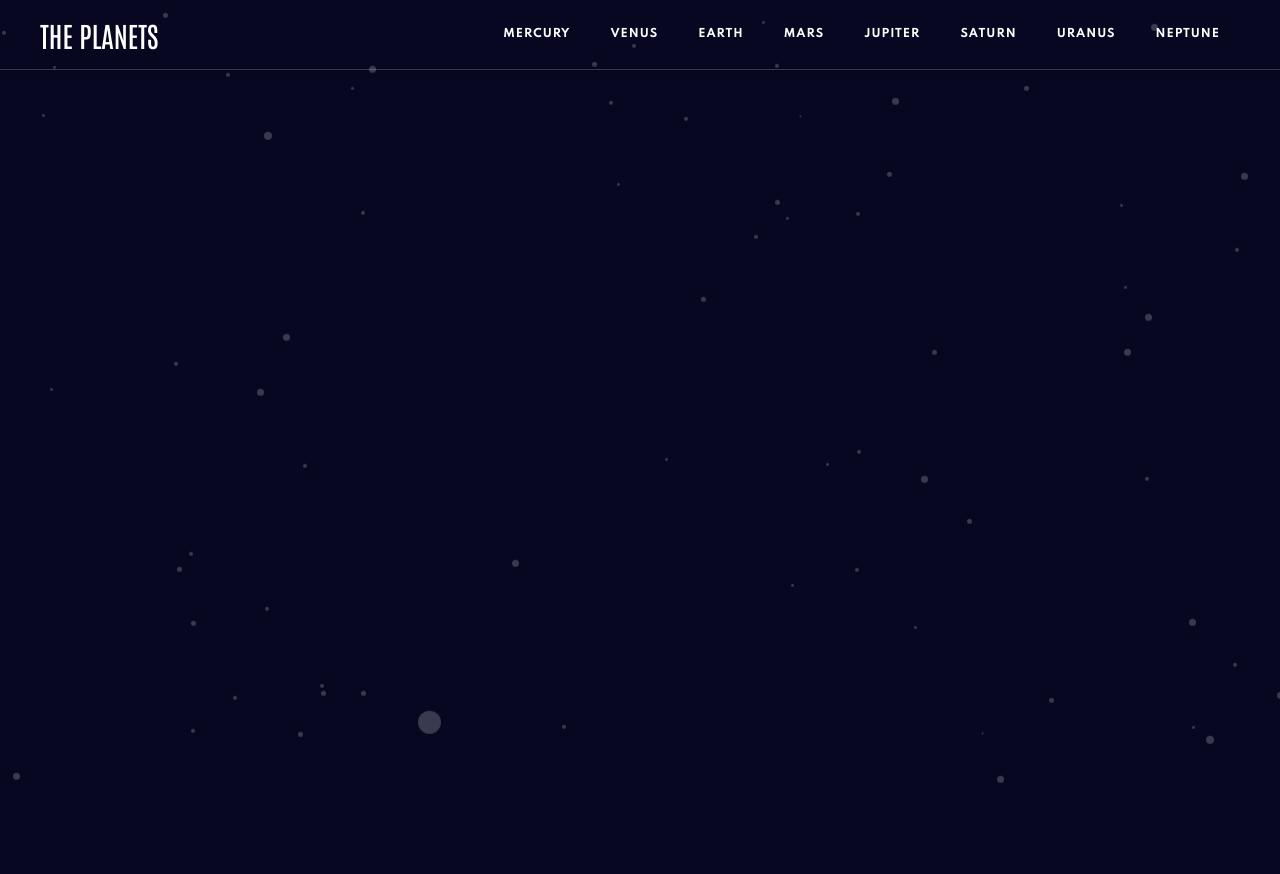
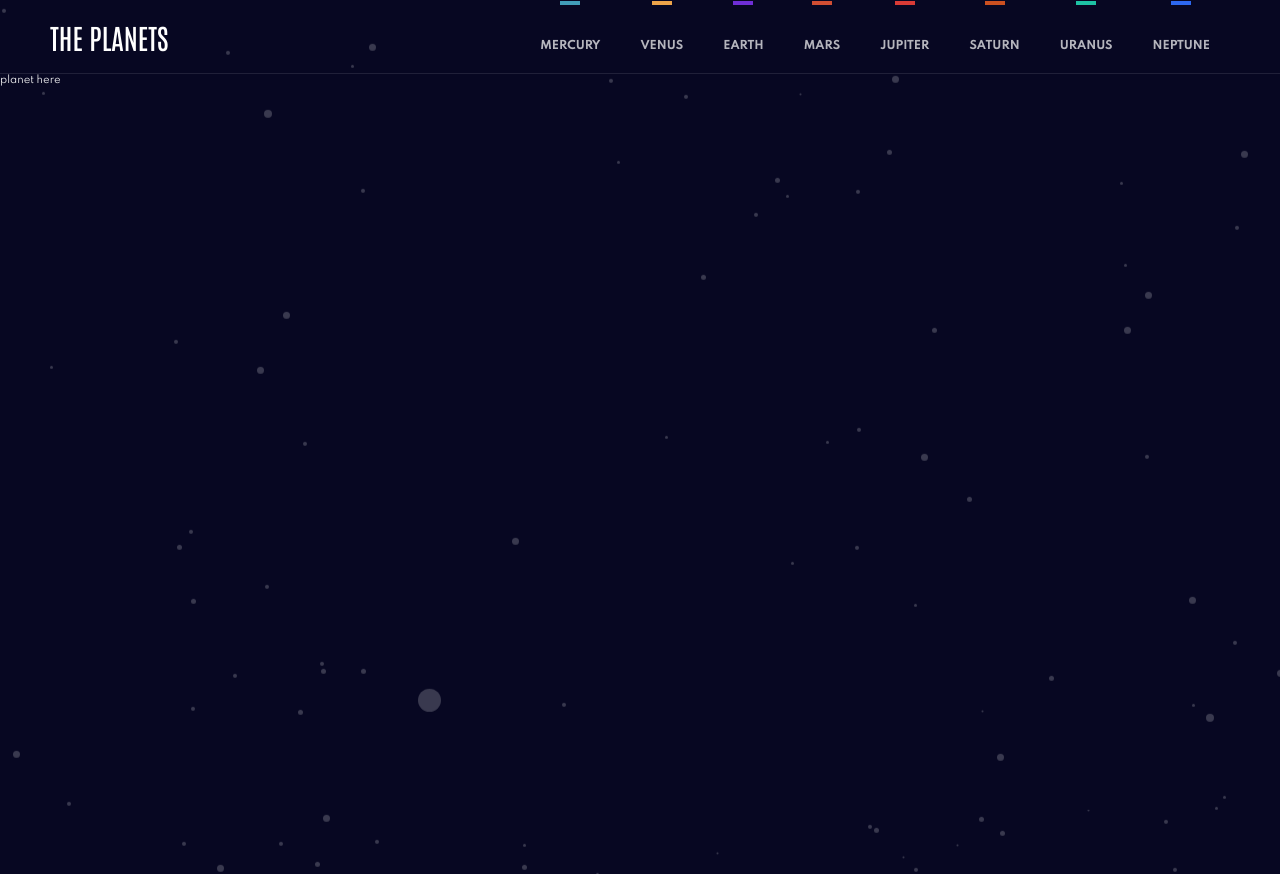
Before and after one commit to cedcodes/netflix, a React (Create React App) app: page / in a window 1280 px wide. Before the commit the page ends 800 px from the top, so only its background shows below. Built offline with nearby package versions, Linux system fonts and the light colour scheme.

Commit message:
Done: Navbar

```diff
--- a/src/components/Background.js
+++ b/src/components/Background.js
@@ -1,12 +1,11 @@
 import React from 'react';
 import styled, { keyframes } from 'styled-components';
+import data from '../data/data.json';
 import Nav from './Nav';
 import Planets from './Planets';
 
 import stars from '../images/background-stars.svg';
-
 const starsBg = '../images/background-stars.svg';
-
 const BgAnimation = keyframes`
 0%{
   transform:translate3d(0,0,0)
@@ -37,7 +36,7 @@ const Background = () => {
     <>
       <Bg>
         <Nav />
-        <Planets />
+        <Planets planets={data} />
       </Bg>
     </>
   );
--- /dev/null
+++ b/src/components/Nav/Links.js
@@ -0,0 +1,201 @@
+import React, { useState } from 'react';
+import styled from 'styled-components';
+import chevron from '../../images/icon-chevron.svg';
+import planets from '../../data/data.json';
+
+const NavLogo = styled.h1`
+  text-transform: uppercase;
+  font-size: 2.8rem;
+  font-weight: 500;
+`;
+const NavList = styled.nav`
+  position: fixed;
+  background: var(--bgColor);
+  top: 8rem;
+  padding: 2rem 4rem;
+  left: 0;
+  right: 0;
+  height: 100%;
+  transform: ${({ open }) => (open ? 'translateX(0)' : 'translateX(100%)')};
+  transition: transform 0.3s ease-in-out;
+
+  @media (min-width: 768px) {
+    position: static;
+    transform: translateX(0);
+    display: flex;
+    align-items: center;
+    padding: 2rem 0 1rem;
+  }
+`;
+const NavLink = styled.span`
+  color: hsla(0, 0%, 100%, 70%);
+  cursor: pointer;
+  text-transform: uppercase;
+  font-size: 1.5rem;
+  font-weight: 700;
+  padding: 2rem 1rem 2rem 5rem;
+  display: block;
+  border-bottom: 1px solid;
+  border-color: hsla(0, 0%, 100%, 10%);
+  display: flex;
+  align-items: center;
+  justify-content: space-between;
+  transition: 0.4s ease;
+  img {
+    width: 1.5rem;
+    opacity: 0.4;
+  }
+
+  &:before {
+    content: '';
+    width: 2rem;
+    height: 2rem;
+    border-radius: 50%;
+    background: white;
+    position: absolute;
+    left: 5.5rem;
+  }
+  &.mercury {
+    &::before {
+      background-color: var(--mercury);
+    }
+  }
+
+  &.venus {
+    &::before {
+      background-color: var(--venus);
+    }
+  }
+
+  &.earth {
+    &::before {
+      background-color: var(--earth);
+    }
+  }
+
+  &.mars {
+    &::before {
+      background-color: var(--mars);
+    }
+  }
+
+  &.jupiter {
+    &::before {
+      background-color: var(--jupiter);
+    }
+  }
+
+  &.saturn {
+    &::before {
+      background-color: var(--saturn);
+    }
+  }
+
+  &.uranus {
+    &::before {
+      background-color: var(--uranus);
+    }
+  }
+
+  &.neptune {
+    &::before {
+      background-color: var(--neptune);
+    }
+  }
+
+  &:hover,
+  &.active {
+    color: hsla(0, 0%, 100%, 100%);
+    border-color: hsla(0, 0%, 100%, 100%);
+    img {
+      opacity: 1;
+    }
+  }
+
+  @media (min-width: 768px) {
+    display: block;
+    position: relative;
+    margin: 0 2rem;
+    padding: 2rem 0rem 1rem;
+    border-bottom: 0;
+    font-size: 1.1rem;
+
+    &:hover,
+    &.active {
+      color: hsla(0, 0%, 100%, 100%);
+
+      &::before {
+        width: 100%;
+      }
+    }
+
+    &::before {
+      bottom: -10px;
+      left: 50%;
+      height: 4px;
+      width: 0;
+      transform: translateX(-50%);
+      transition: width 0.4s cubic-bezier(0.165, 0.84, 0.44, 1);
+      background: white;
+      border-radius: 0;
+    }
+    img {
+      display: none;
+    }
+  }
+  @media (min-width: 1100px) {
+    &::before {
+      top: -19px;
+      left: 50%;
+      height: 4px;
+      width: 0;
+      transform: translateX(-50%);
+      transition: width 0.4s cubic-bezier(0.165, 0.84, 0.44, 1);
+      background: white;
+      border-radius: 0;
+    }
+  }
+`;
+
+const Links = ({ handleChangePlanet, open }) => {
+  const [activePlanet, setActivePlanet] = useState('mercury', 'venus');
+
+  function handleNewPlanet(index, planetName) {
+    handleChangePlanet(index, planetName);
+    setActivePlanet(planetName.toLowerCase());
+  }
+
+  return (
+    <>
+      <NavLogo>The Planets</NavLogo>
+
+      <NavList open={open}>
+        {planets.map((planet, index) => {
+          let name = planet.name.toLocaleLowerCase();
+          return (
+            <NavLink key={index} className={name}>
+              {name}
+              <img src={chevron} alt="chevron" />
+            </NavLink>
+          );
+        })}
+
+        {/* <NavLink className=></NavLink> */}
+
+        {/* <NavLink className="mercury">
+          Mercury
+          <img src={chevron} alt="chevron" />
+        </NavLink> */}
+        {/* <NavLink>Venus</NavLink>
+        <NavLink>Earth</NavLink>
+        <NavLink>Mars</NavLink>
+        <NavLink>Jupiter</NavLink>
+        <NavLink>Saturn</NavLink>
+        <NavLink>Uranus</NavLink>
+        <NavLink>Neptune</NavLink> */}
+      </NavList>
+    </>
+  );
+};
+
+export default Links;
--- a/src/components/Nav/Nav.styles.js
+++ /dev/null
@@ -1,114 +0,0 @@
-import styled from 'styled-components';
-
-export const NavWrapper = styled.header`
-  /* background: blue; */
-  display: flex;
-  align-items: center;
-  justify-content: space-between;
-  height: 7rem;
-  border-bottom: 1px solid hsla(0, 0%, 100%, 20%);
-  position: fixed;
-  top: 0;
-  left: 0;
-  right: 0;
-  padding: 0 4rem;
-  @media (max-width: 1000px) {
-    display: block;
-    position: static;
-    text-align: center;
-    height: auto;
-    padding: 4rem 0 2rem;
-  }
-
-  @media (max-width: 768px) {
-    display: flex;
-    padding: 2rem 4rem;
-  }
-`;
-
-export const NavLogo = styled.h1`
-  text-transform: uppercase;
-  font-size: 2.8rem;
-  font-weight: 500;
-`;
-
-export const NavList = styled.nav`
-  display: flex;
-  align-items: center;
-  justify-content: center;
-  @media (max-width: 1000px) {
-    padding-top: 6rem;
-    justify-self: center;
-    align-self: center;
-    width: 100%;
-    margin: 0 auto;
-  }
-  @media (max-width: 768px) {
-    display: block;
-    background: var(--bgColor);
-    padding: 3rem 4rem;
-    position: fixed;
-    top: 8rem;
-    left: 0;
-    right: 0;
-    height: 100%;
-    /* z-index: 100; */
-    overflow: auto;
-  }
-`;
-
-export const NavLink = styled.span`
-  cursor: pointer;
-  font-size: 1.1rem;
-  font-weight: 700;
-  text-transform: uppercase;
-  letter-spacing: 1px;
-  padding: 2rem;
-  z-index: 1000;
-  img {
-    display: none;
-    width: 1rem;
-  }
-  &:hover {
-    color: red;
-  }
-  @media (max-width: 1000px) {
-    padding: 1.6rem;
-    padding: 1.8rem;
-  }
-  @media (max-width: 768px) {
-    img {
-      display: block;
-    }
-    font-size: 1.5rem;
-    display: flex;
-    align-items: center;
-    justify-content: space-between;
-    margin-left: 1rem;
-    margin-right: 1rem;
-    padding: 2rem 0;
-    padding-left: 5rem;
-    /* padding-left: 2rem; */
-    flex: 1;
-    &:not(:last-child) {
-      border-bottom: 1px solid hsla(0, 0%, 100%, 10%);
-    }
-    &::before {
-      content: '';
-      position: absolute;
-      width: 2.8rem;
-      height: 2.8rem;
-      border-radius: 50%;
-      background: white;
-      left: 3em;
-    }
-  }
-`;
-
-export const NavBurger = styled.div`
-  display: none;
-  cursor: pointer;
-  @media (max-width: 768px) {
-    display: block;
-  }
-`;
--- /dev/null
+++ b/src/components/Nav/NavWrap.js
@@ -0,0 +1,46 @@
+import React, { useState } from 'react';
+import styled from 'styled-components';
+import menuBurger from '../../images/icon-hamburger.svg';
+import Links from './Links';
+
+const Wrap = styled.header`
+  display: flex;
+  align-items: center;
+  justify-content: space-between;
+  padding: 2rem 4rem;
+  @media (min-width: 768px) {
+    flex-direction: column;
+    padding: 2rem 4rem 0;
+    border-bottom: 1px solid hsla(0, 0%, 100%, 10%);
+  }
+  @media (min-width: 1100px) {
+    flex-direction: row;
+    margin: 0;
+    padding: 0 5rem;
+    border-bottom: 1px solid hsla(0, 0%, 100%, 10%);
+  }
+`;
+const Burger = styled.div`
+  img {
+    position: relative;
+    opacity: ${({ open }) => (open ? 0.5 : 1)};
+  }
+  @media (min-width: 768px) {
+    display: none;
+  }
+`;
+
+const NavWrap = () => {
+  const [open, setOpen] = useState(false);
+
+  return (
+    <Wrap>
+      <Links open={open} />
+      <Burger open={open} onClick={() => setOpen(!open)}>
+        <img src={menuBurger} />
+      </Burger>
+    </Wrap>
+  );
+};
+
+export default NavWrap;
--- a/src/components/Nav/index.js
+++ b/src/components/Nav/index.js
@@ -1,32 +1,12 @@
 import React from 'react';
-import planet from '../../data/data.json';
 
-import { NavWrapper, NavLogo, NavList, NavLink, NavBurger } from './Nav.styles';
+import NavWrap from './NavWrap';
 
-import open from '../../images/icon-hamburger.svg';
-import chevron from '../../images/icon-chevron.svg';
-
-const Nav = ({ planets }) => {
+const Nav = () => {
   return (
-    <NavWrapper>
-      <NavLogo>The Planets</NavLogo>
-      <NavList>
-        <NavLink>
-          Mercury
-          <img src={chevron} alt="chevron" />
-        </NavLink>
-        <NavLink>Venus</NavLink>
-        <NavLink>Earth</NavLink>
-        <NavLink>Mars</NavLink>
-        <NavLink>Jupiter</NavLink>
-        <NavLink>Saturn</NavLink>
-        <NavLink>Uranus</NavLink>
-        <NavLink>Neptune</NavLink>
-      </NavList>
-      <NavBurger>
-        <img src={open} alt="hamburger" />
-      </NavBurger>
-    </NavWrapper>
+    <div>
+      <NavWrap />
+    </div>
   );
 };
 
--- a/src/components/Planets/index.js
+++ b/src/components/Planets/index.js
@@ -2,7 +2,7 @@ import React from 'react';
 
 import { PlanetsWrapper } from './Planets.styles';
 const Planets = () => {
-  return <PlanetsWrapper></PlanetsWrapper>;
+  return <PlanetsWrapper>planet here</PlanetsWrapper>;
 };
 
 export default Planets;
```
Also changed, not shown: src/images/icon-chevron.svg.
